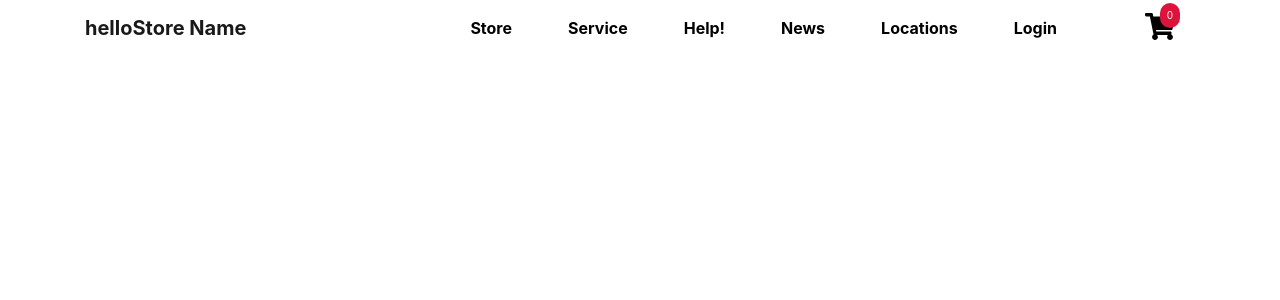
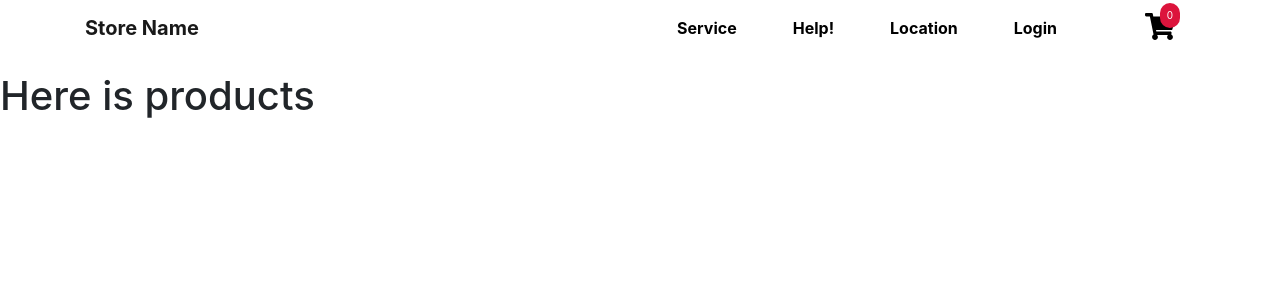
Before and after one commit to AlanDSilva/Autumn2020Project, a React (Create React App) app in the folder client/: page / in a window 1280 px wide. Shown: the top 300 px of the page. Built offline with nearby package versions, Linux system fonts and the light colour scheme.

Commit message:
design created

```diff
--- a/client/src/App.js
+++ b/client/src/App.js
@@ -6,7 +6,10 @@ import Navbar from './components/Navbar'
 import Login from './components/Login'
 import Register from './components/Register'
 import Main from './components/Main'
-
+import Services from './components/Services'
+import Help from './components/Help'
+import Location from './components/Location'
+import Cart from './components/Cart'
 
 class App extends Component {
   constructor(props) {
@@ -35,11 +38,19 @@ class App extends Component {
 
 
   render() {
-    console.log(this.state.isAuthenticated)
+
       return (
         <Router>
           <Navbar isAuthenticated={this.state.isAuthenticated}  logOut = {this.logOut}/>
               <div>
+                  <Route path="/services" exact render={(routeProps) => <Services  {...routeProps}/>}
+                                                                        />
+                  <Route path="/help" exact render={(routeProps) => <Help {...routeProps}/>}
+                                                                        />
+                  <Route path="/cart" exact render={(routeProps) => <Cart {...routeProps}/>}
+                                                                        />
+                  <Route path="/location" exact render={(routeProps) => <Location {...routeProps}/>}
+                                                                        />
                   <Route path="/" exact render={(routeProps) => <Main isAuthenticated={this.state.isAuthenticated}
                                                                         {...routeProps}/>}
                                                                         />
--- /dev/null
+++ b/client/src/components/Cart.js
@@ -0,0 +1,11 @@
+import React from 'react'
+
+function Cart() {
+    return (
+        <div>
+            <br/><br/>Here is cart
+        </div>
+    )
+}
+
+export default Cart
--- /dev/null
+++ b/client/src/components/Help.js
@@ -0,0 +1,11 @@
+import React from 'react'
+
+function Help() {
+    return (
+        <div>
+            <br/><br/><br/><br/>Here is Donation page
+        </div>
+    )
+}
+
+export default Help
--- /dev/null
+++ b/client/src/components/Location.js
@@ -0,0 +1,11 @@
+import React from 'react'
+
+function Location() {
+    return (
+        <div>
+            <br/><br/><br/><br/><br/>Here is location file
+        </div>
+    )
+}
+
+export default Location
--- a/client/src/components/Main.js
+++ b/client/src/components/Main.js
@@ -3,7 +3,9 @@ import React from 'react'
 function Main() {
     return (
         <div>
-            <h1>dsjkaldfhjsa</h1>
+
+            <br/><br/><br/>
+            <h1>Here is products</h1>
         </div>
     )
 }
--- a/client/src/components/Navbar.js
+++ b/client/src/components/Navbar.js
@@ -6,37 +6,28 @@ import Cart from './style/cart.svg'
 export default class Navbar extends React.Component {
 
     render() {
-      console.log(this.props.isAuthenticated)
         return (
             <div>
               {/* Navigation*/}
               <nav className="navbar navbar-expand-lg navbar-light fixed-top" id="mainNav">
                 <div className="container">
-        <Link to="/" className="navbar-brand js-scroll-trigger"><b className="navbar-items">{this.props.isAuthenticated ? "cc" : 'hello'}Store Name</b></Link>
+        <Link to="/" className="navbar-brand js-scroll-trigger"><b className="navbar-items">Store Name</b></Link>
                   <button className="navbar-toggler navbar-toggler-right" type="button" data-toggle="collapse" data-target="#navbarResponsive" aria-controls="navbarResponsive" aria-expanded="false" aria-label="Toggle navigation">
                     Menu
                     <i className="fas fa-bars" />
                   </button>
                   <div className="collapse navbar-collapse" id="navbarResponsive">
                     <ul className="navbar-nav ml-auto">
-
                       <li className="nav-item">
-                        <Link to="/login" className="nav-link js-scroll-trigger nav-items"><b className="navbar-items">Store</b></Link>
+                        <Link to="/services" className="nav-link js-scroll-trigger nav-items"><b className="navbar-items">Service</b></Link>
                       </li>
 
                       <li className="nav-item">
-                        <Link to="/login" className="nav-link js-scroll-trigger nav-items"><b className="navbar-items">Service</b></Link>
+                        <Link to="/help" className="nav-link js-scroll-trigger nav-items"><b className="navbar-items">Help!</b></Link>
                       </li>
 
                       <li className="nav-item">
-                        <Link to="/login" className="nav-link js-scroll-trigger nav-items"><b className="navbar-items">Help!</b></Link>
-                      </li>
-
-                      <li className="nav-item">
-                        <Link to="/login" className="nav-link js-scroll-trigger nav-items"><b className="navbar-items">News</b></Link>
-                      </li>
-                      <li className="nav-item">
-                        <Link to="/login" className="nav-link js-scroll-trigger nav-items"><b className="navbar-items">Locations</b></Link>
+                        <Link to="/location" className="nav-link js-scroll-trigger nav-items"><b className="navbar-items">Location</b></Link>
                       </li>
 
                       <li className="nav-item"><Link to="/login" className={this.props.isAuthenticated ? 'hidden' : 'nav-link js-scroll-trigger'}>
--- /dev/null
+++ b/client/src/components/Services.js
@@ -0,0 +1,11 @@
+import React from 'react'
+
+function Services() {
+    return (
+        <div>
+            <br/><br/><br/><br/> Here is Services
+        </div>
+    )
+}
+
+export default Services
```
